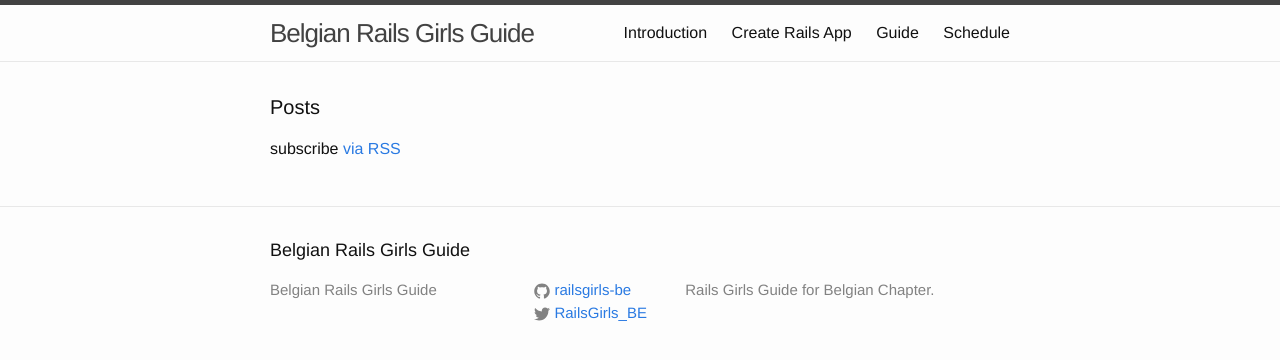
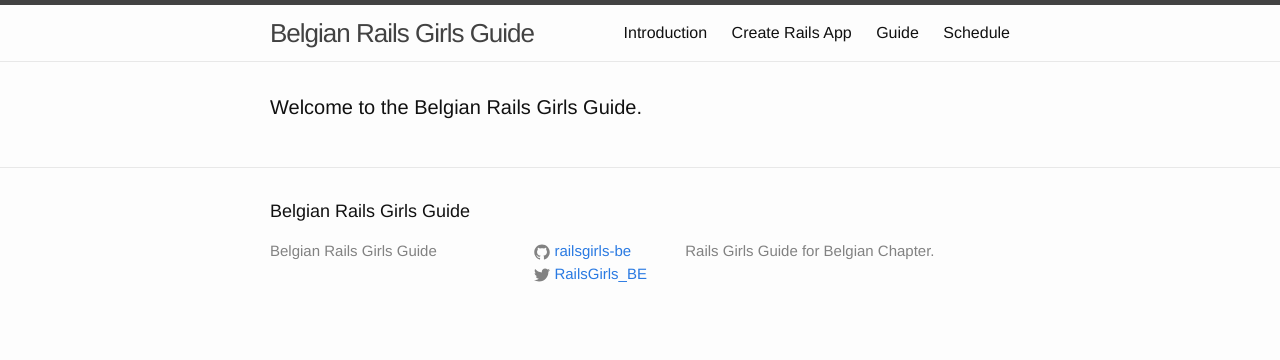
Before and after one commit to brug-be/railsgirls_guide, a Jekyll site: the page built from index.html, in a window 1280 px wide. Shown: the top 360 px of the page. Built offline with Jekyll 4.4.1, drawn with Linux system fonts in a browser that asks for light colours.

Commit message:
We don’t do posts, so let’s not pretend we do. Let’s make the index page static.

```diff
--- a/index.html
+++ b/index.html
@@ -4,20 +4,7 @@ layout: default
 
 <div class="home">
 
-  <h1 class="page-heading">Posts</h1>
+  <h1 class="page-heading">Welcome to the Belgian Rails Girls Guide.</h1>
 
-  <ul class="post-list">
-    {% for post in site.posts %}
-      <li>
-        <span class="post-meta">{{ post.date | date: "%b %-d, %Y" }}</span>
-
-        <h2>
-          <a class="post-link" href="{{ post.url | prepend: site.baseurl }}">{{ post.title }}</a>
-        </h2>
-      </li>
-    {% endfor %}
-  </ul>
-
-  <p class="rss-subscribe">subscribe <a href="{{ "/feed.xml" | prepend: site.baseurl }}">via RSS</a></p>
 
 </div>
```
